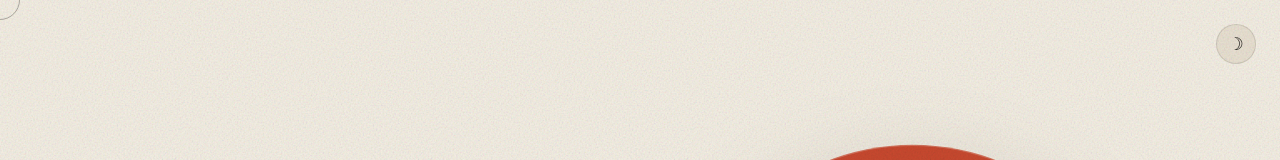
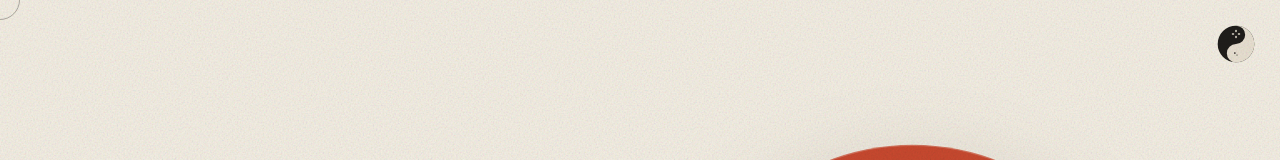
Before and after one commit to RaphaelMouallem/raphaelmouallem.github.io, a React (Vite) app: page / in a window 1280 px wide. Shown: the top 160 px of the page. Built offline with nearby package versions, Linux system fonts and the light colour scheme.

Commit message:
small design fixes related to buttons on about page

```diff
--- a/src/pages/about/assets/HeroLandscape.jsx
+++ b/src/pages/about/assets/HeroLandscape.jsx
@@ -5,6 +5,7 @@ function hash(x, y) {
   return n - Math.floor(n)
 }
 
+const SEED = Math.random() * 10000
 
 const RADII = [11, 12, 13]
 const COL_STEP = 20
@@ -18,12 +19,12 @@ const CRATERS = []
   for (let y = MOON_CY - MOON_R; y <= MOON_CY + MOON_R; y += ROW_STEP) {
     const offset = row % 2 === 0 ? 0 : COL_STEP / 2
     for (let x = MOON_CX - MOON_R + offset; x <= MOON_CX + MOON_R; x += COL_STEP) {
-      if (hash(x, y) < 0.5) continue
+      if (hash(x + SEED, y + SEED) < 0.4) continue
 
-      const roll = hash(x + 5, y + 5)
+      const roll = hash(x + SEED + 5, y + SEED + 5)
       const variant = roll < 0.3 ? 'star' : roll < 0.45 ? 'stripe' : 'plain'
-      const r = RADII[Math.floor(hash(x + 3, y + 3) * RADII.length)]
-      const opacity = 0.5 + hash(x + 9, y + 9) * 0.5
+      const r = RADII[Math.floor(hash(x + SEED + 3, y + SEED + 3) * RADII.length)]
+      const opacity = 0.5 + hash(x + SEED + 9, y + SEED + 9) * 0.5
       CRATERS.push({ x, y, r, variant, opacity })
     }
     row++
--- a/src/pages/about/components/CollapsibleCard.jsx
+++ b/src/pages/about/components/CollapsibleCard.jsx
@@ -1,4 +1,5 @@
 import { motion, AnimatePresence } from 'framer-motion'
+import { easeOut } from '../motion'
 
 export default function CollapsibleCard({ mobile, title, glyph, open, onToggle, children }) {
   if (!mobile) {
@@ -12,7 +13,13 @@ export default function CollapsibleCard({ mobile, title, glyph, open, onToggle,
 
   return (
     <div style={styles.wrapper}>
-      <button onClick={onToggle} style={styles.header} data-cursor="hover">
+      <motion.button
+        onClick={onToggle}
+        style={styles.header}
+        data-cursor="hover"
+        whileTap={{ scale: 0.98 }}
+        transition={{ duration: 0.15, ease: easeOut }}
+      >
         <span style={styles.glyphRow}>
           {glyph && <span style={styles.glyphCircle}>{glyph}</span>}
           <span style={styles.cardTag}>{title}</span>
@@ -24,7 +31,7 @@ export default function CollapsibleCard({ mobile, title, glyph, open, onToggle,
         >
           +
         </motion.span>
-      </button>
+      </motion.button>
       <AnimatePresence initial={false}>
         {open && (
           <motion.div
--- a/src/pages/about/components/ThemeToggle.jsx
+++ b/src/pages/about/components/ThemeToggle.jsx
@@ -1,6 +1,40 @@
 import { useTheme } from '../hooks/useTheme'
 import { useMagnetic } from '../hooks/useMagnetic'
 import { motion } from 'framer-motion'
+import { easeOut } from '../motion'
+
+const DAY = 'var(--paper-soft)'
+const NIGHT = 'var(--ink)'
+
+function YinYangIcon({ theme }) {
+  return (
+    <motion.svg
+      width="40"
+      height="40"
+      viewBox="0 0 24 24"
+      animate={{ rotate: theme === 'dark' ? 180 : 0 }}
+      transition={{ type: 'spring', duration: 0.6, bounce: 0.22 }}
+    >
+      <circle cx="12" cy="12" r="11" fill={NIGHT} />
+      <path
+        d="M12,1 A11,11 0 0,1 12,23 A5.5,5.5 0 0,1 12,12 A5.5,5.5 0 0,0 12,1 Z"
+        fill={DAY}
+      />
+
+      <circle cx="12" cy="6" r="2.7" fill={NIGHT} />
+      <g stroke={DAY} strokeWidth="0.9" strokeLinecap="round">
+        <line x1="12" y1="3.9" x2="12" y2="4.5" />
+        <line x1="12" y1="7.5" x2="12" y2="8.1" />
+        <line x1="9.9" y1="6" x2="10.5" y2="6" />
+        <line x1="13.5" y1="6" x2="14.1" y2="6" />
+      </g>
+
+      <circle cx="12" cy="18" r="2.2" fill={DAY} />
+      <circle cx="11.3" cy="17.4" r="0.5" fill={NIGHT} />
+      <circle cx="12.6" cy="18.6" r="0.35" fill={NIGHT} />
+    </motion.svg>
+  )
+}
 
 export default function ThemeToggle() {
   const { theme, toggle } = useTheme()
@@ -14,9 +48,11 @@ export default function ThemeToggle() {
       onClick={toggle}
       data-cursor="hover"
       aria-label={`Switch to ${theme === 'dark' ? 'light' : 'dark'} mode`}
+      whileTap={{ scale: 0.92 }}
+      transition={{ duration: 0.15, ease: easeOut }}
       style={{ ...styles.button, x: magnetic.x, y: magnetic.y }}
     >
-      {theme === 'dark' ? '☼' : '☽'}
+      <YinYangIcon theme={theme} />
     </motion.button>
   )
 }
@@ -26,13 +62,12 @@ const styles = {
     width: 40,
     height: 40,
     borderRadius: '50%',
-    border: '1px solid var(--border)',
-    background: 'var(--paper-soft)',
-    color: 'var(--ink)',
-    fontSize: '1.1rem',
+    border: 'none',
+    background: 'none',
+    padding: 0,
+    cursor: 'pointer',
     display: 'flex',
     alignItems: 'center',
     justifyContent: 'center',
-    transition: 'background 0.2s ease',
   },
 }
--- a/src/pages/about/sections/Footer.jsx
+++ b/src/pages/about/sections/Footer.jsx
@@ -44,7 +44,12 @@ export default function Footer() {
           <div style={styles.column}>
             <p style={styles.columnLabel}>{footer.exploration.label}</p>
             <p style={styles.explorationCopy}>{footer.exploration.description}</p>
-            <Link to={footer.exploration.href} data-cursor="hover" style={styles.explorationCta}>
+            <Link
+              to={footer.exploration.href}
+              data-cursor="hover"
+              className="press-tap"
+              style={styles.explorationCta}
+            >
               {footer.exploration.cta}
             </Link>
           </div>
@@ -124,8 +129,8 @@ const styles = {
     color: 'var(--accent)',
     textDecoration: 'none',
     display: 'inline-block',
+    width: 'fit-content',
     borderRadius: '999px',
-    width: 'fit-content',
   },
   link: {
     fontFamily: 'var(--font-body)',
@@ -134,6 +139,7 @@ const styles = {
     textDecoration: 'none',
     display: 'inline-block',
     borderRadius: '999px',
+    padding: '0px 10px',
     width: 'fit-content',
   },
   hanko: {
--- a/src/pages/about/sections/Projects.jsx
+++ b/src/pages/about/sections/Projects.jsx
@@ -34,7 +34,12 @@ export default function Projects() {
           const isOpen = openId === p.id
           return (
             <motion.div key={p.id} variants={rowVariants} style={styles.row}>
-              <button onClick={() => setOpenId(isOpen ? null : p.id)} style={styles.header}>
+              <motion.button
+                onClick={() => setOpenId(isOpen ? null : p.id)}
+                style={styles.header}
+                whileTap={{ scale: 0.98 }}
+                transition={{ duration: 0.15, ease: easeOut }}
+              >
                 <span style={{ ...styles.stamp, ...(isOpen ? styles.stampOpen : {}) }}>
                   {String(i + 1).padStart(2, '0')}
                 </span>
@@ -51,7 +56,7 @@ export default function Projects() {
                     +
                   </motion.span>
                 </span>
-              </button>
+              </motion.button>
 
               <AnimatePresence initial={false}>
                 {isOpen && (
--- a/src/pages/about/tokens.css
+++ b/src/pages/about/tokens.css
@@ -189,11 +189,28 @@ body::before {
   border-radius: 999px;
   padding: 0 10px;
   width: fit-content;
-  transition: color 0.2s ease;
+  transition:
+    color 0.2s ease,
+    transform 150ms cubic-bezier(0.16, 1, 0.3, 1);
 }
 
 .footer-link:hover {
   color: var(--ink);
+}
+
+.footer-link:active {
+  transform: scale(0.97);
+}
+
+/* Global press-feedback for plain anchors that shouldn't inherit
+   footer-link's pill padding/border-radius. */
+.press-tap {
+  display: inline-block;
+  transition: transform 150ms cubic-bezier(0.16, 1, 0.3, 1);
+}
+
+.press-tap:active {
+  transform: scale(0.97);
 }
 
 .terminal-body::-webkit-scrollbar {
--- a/src/pages/not-found/NotFoundPage.jsx
+++ b/src/pages/not-found/NotFoundPage.jsx
@@ -23,10 +23,10 @@ export default function NotFoundPage() {
             There's nothing at this address. It may have moved, or never existed.
           </p>
           <div style={styles.links}>
-            <Link to="/" style={styles.link}>
+            <Link to="/" className="press-tap" style={styles.link}>
               Back home
             </Link>
-            <Link to="/3d" style={styles.link}>
+            <Link to="/3d" className="press-tap" style={styles.link}>
               Enter exploration mode
             </Link>
           </div>
```
